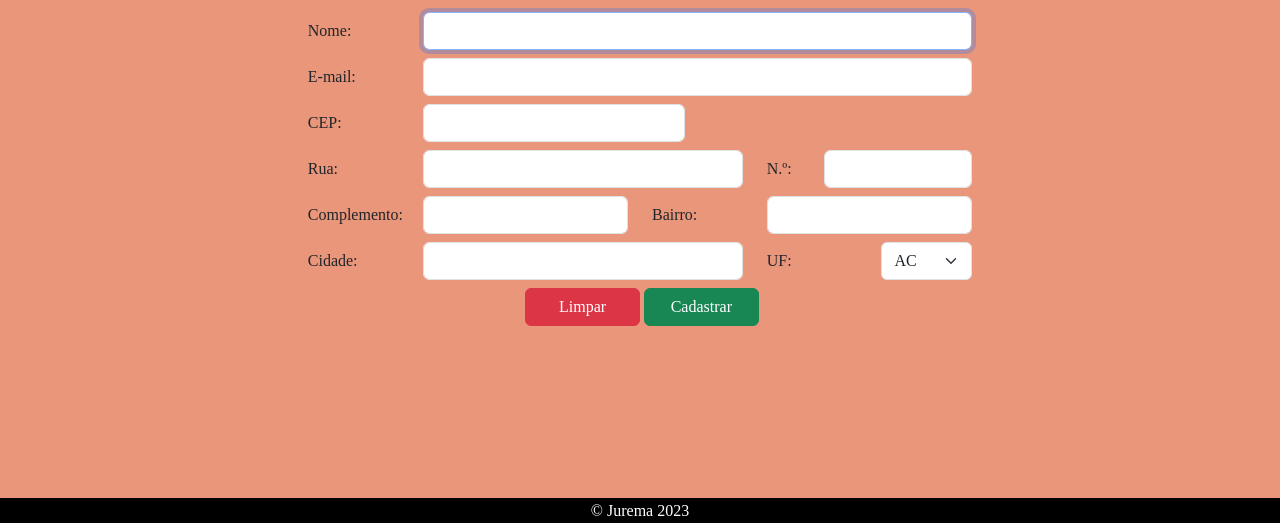
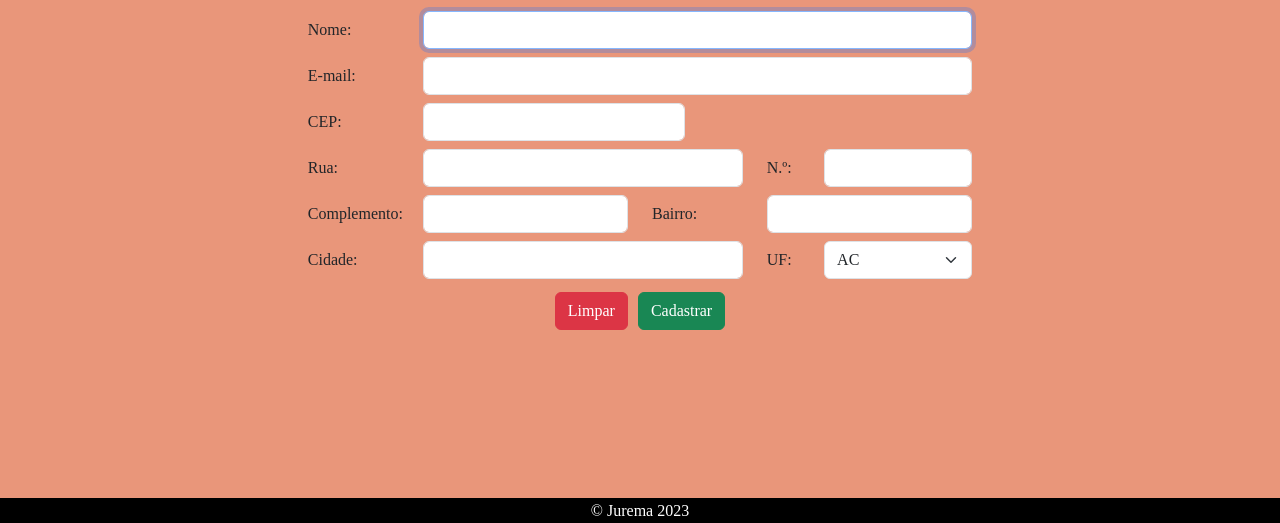
Before and after one commit to guedesert/meu-primeiro-site-cringe, a plain HTML site: page pages/cadastro.html in a window 1280 px wide. Shown: the part 277-800 px from the top of the page. Drawn offline with nearby package versions, Linux system fonts and the light colour scheme.

Commit message:
Atualizado 27 de maio de 2023 às 09:25

```diff
--- a/pages/cadastro.html
+++ b/pages/cadastro.html
@@ -72,8 +72,8 @@
             <div class="col-6">
               <input class="form-control" type="text" name="cidade" id="cidade" required />
             </div>
-            <label class="col-2 col-form-label" for="uf">UF:</label>
-            <div class="col-2">
+            <label class="col-1 col-form-label" for="uf">UF:</label>
+            <div class="col-3">
               <select class="form-select" name="uf" id="uf" required>
                 <option value="AC">AC</option>
                 <option value="AL">AL</option>
@@ -105,11 +105,9 @@
               </select>
             </div>
           </div>
-          <div class="row mb-2">
-            <div class="col-4"></div>
-            <button type="reset" class="col-2 btn btn-danger">Limpar</button>
-            &nbsp;
-            <button type="submit" class="col-2 btn btn-success">Cadastrar</button>
+          <div class="botao">
+            <button type="reset" class="btn btn-danger">Limpar</button>
+            <button type="submit" class="btn btn-success">Cadastrar</button>
           </div>
         </div>
       </form>
--- a/styles/formatos.css
+++ b/styles/formatos.css
@@ -43,6 +43,15 @@ form {
   align-items: center;
   width: 100%;
 }
+.botao {
+  width: 100%;
+  display: flex;
+  justify-content: center;
+}
+.btn {
+  width: fit-content;
+  margin: 5px;
+}
 footer {
   position: fixed;
   bottom: 0px;
```
Also changed, not shown: 1 other file.
